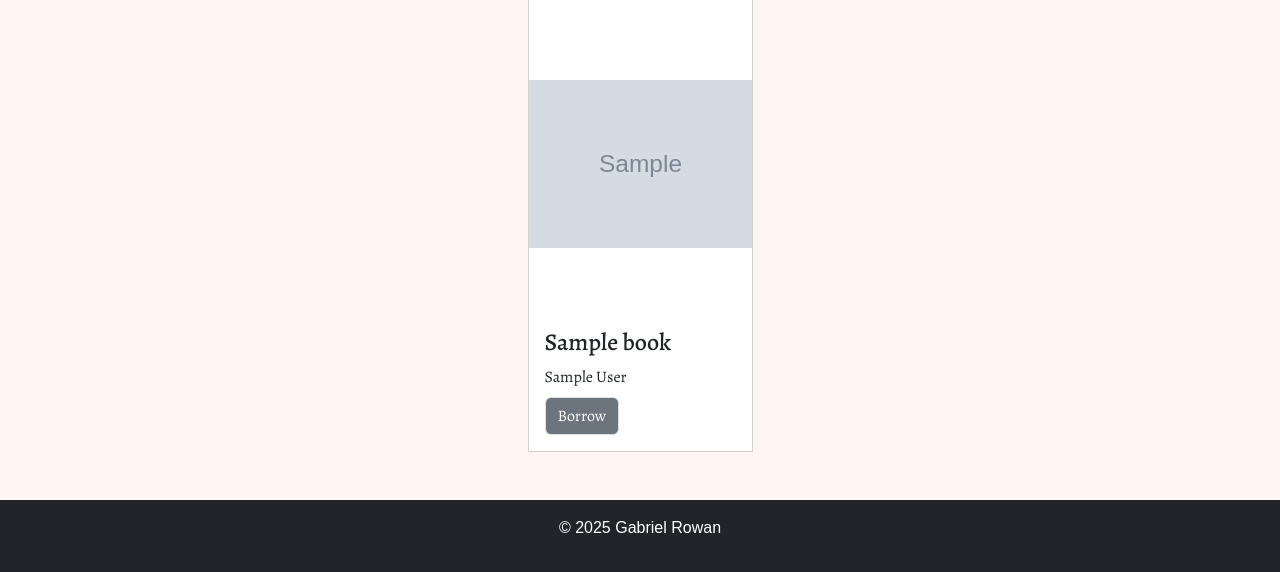
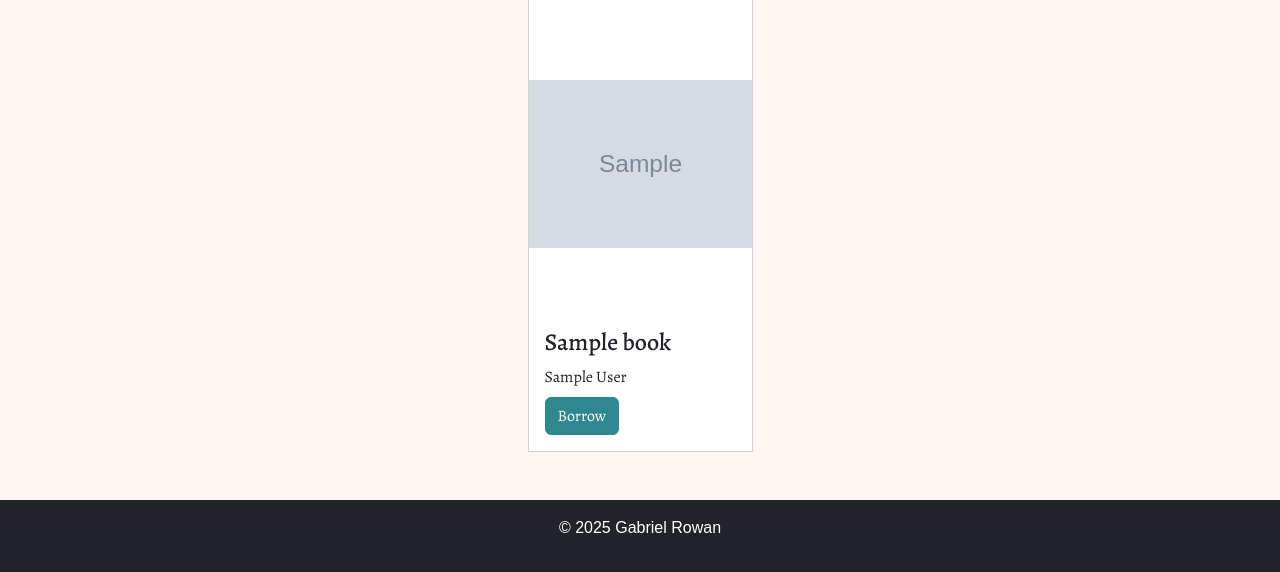
Before and after one commit to gabrielrowan/booknook_library, a Django app: page / in a window 1280 px wide. Shown: the part 637-1209 px from the top of the page. Run offline with Django 5.2, Linux system fonts and the light colour scheme; tables that the repository leaves empty hold one stand-in row (values such as "Sample post"); grey boxes marked "Sample" are stand-in pictures; some web fonts are replaced.

```diff
--- a/booknook/library/templates/library/book_list.html
+++ b/booknook/library/templates/library/book_list.html
@@ -22,7 +22,7 @@
                             <h4 class="card-title">{{book.title}}</h4>
                             <p class="card-text mb-2">{{book.author}}</p>
                         </div>
-                        <a href="{{ book.get_absolute_url }}" class="btn btn-secondary rounded border">Borrow</a>
+                        <a href="{{ book.get_absolute_url }}" class="btn borrow-btn-list text-white">Borrow</a>
                     </div>
                 </div>
             </div>
--- a/booknook/static/css/styles.css
+++ b/booknook/static/css/styles.css
@@ -82,6 +82,16 @@ a {
     border: none;
 }
 
+.borrow-btn-detail {
+    background-color: #2384a2 !important;
+    border-color: #2384a2 !important;
+}
+
+.borrow-btn-list {
+    background-color: #2f888e !important;
+    border-color: #2f888e !important;
+}
+
 .resized-img {
     height: 60vh !important;
     object-fit: cover !important;
```
Also changed, not shown: booknook/library/templates/library/book_detail.html (+7 -5 lines).
